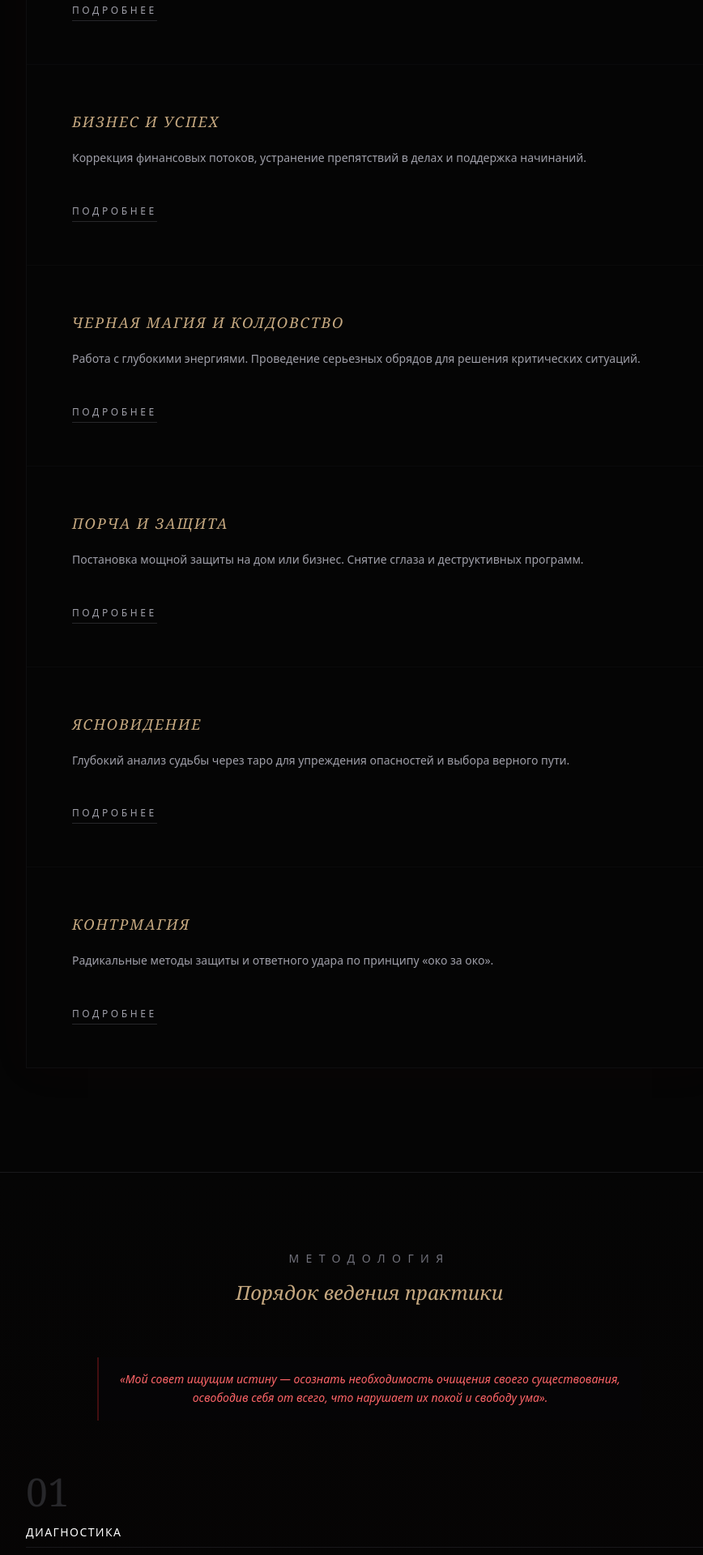
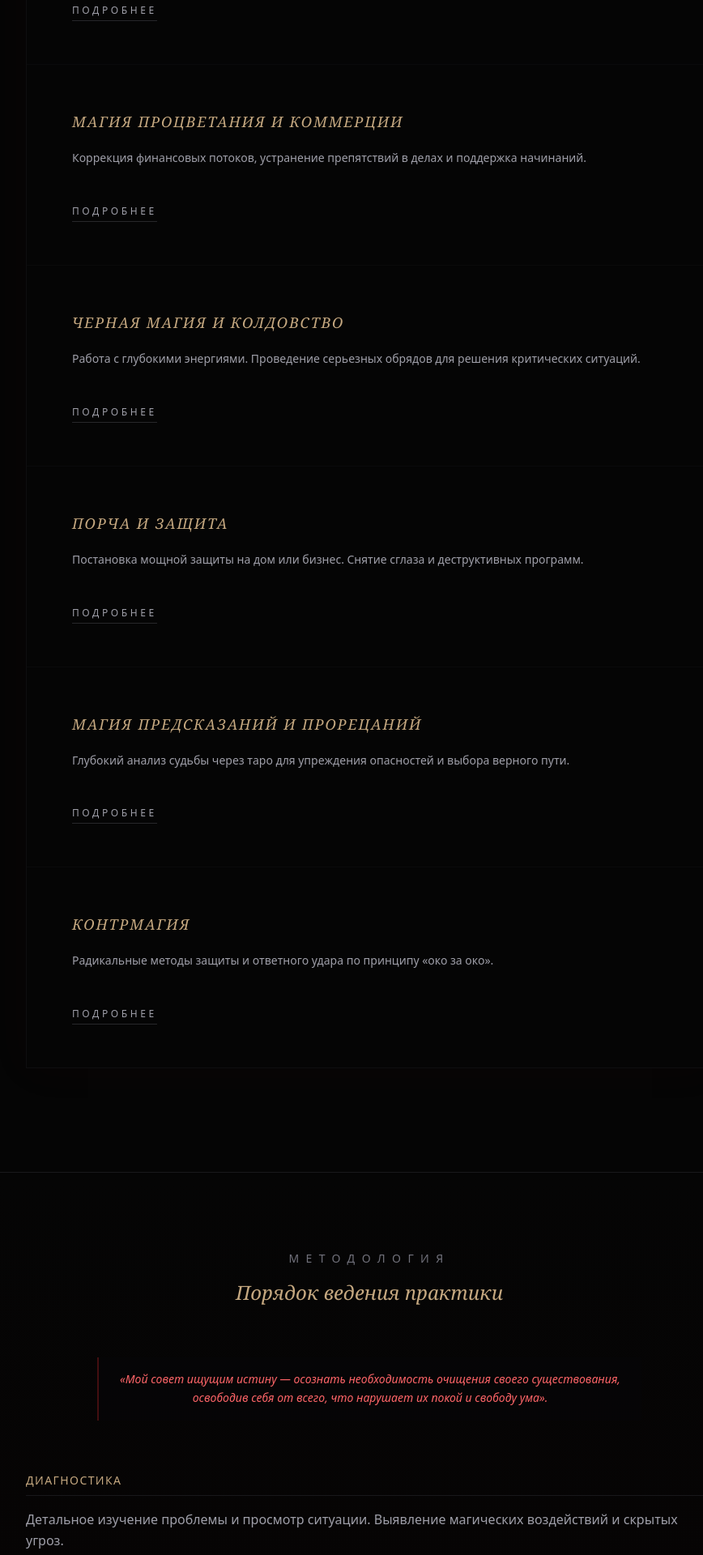
Before and after one commit to staff2507/infinity-magic, a Next.js app: page / in a window 1280 px wide. Shown: the part 2800-4720 px from the top of the page at 81% size, without its empty margins (184-1052 px from the left). Built offline with nearby package versions, Linux system fonts and the light colour scheme.

Commit message:
правки

```diff
--- a/app/page.tsx
+++ b/app/page.tsx
@@ -126,7 +126,7 @@ export default function HomePage() {
         </div>
       </section>
 
-      {/* Направления (Изменено на lg:grid-cols-1 для отображения в один столбик на ПК) */}
+      {/* Направления */}
       <section id="services" className="py-20 sm:py-32 bg-[#050505]">
         <div className="max-w-4xl mx-auto px-4 sm:px-6 space-y-12 sm:space-y-16">
           <div className="text-center">
@@ -140,7 +140,7 @@ export default function HomePage() {
               link="/services/love-magic"
             />
             <ServiceCard
-              title="Бизнес и успех"
+              title="Магия процветания и коммерции"
               desc="Коррекция финансовых потоков, устранение препятствий в делах и поддержка начинаний."
               link="/services/business-help"
             />
@@ -155,7 +155,7 @@ export default function HomePage() {
               link="/services/protection"
             />
             <ServiceCard
-              title="Ясновидение"
+              title="Магия предсказаний и прорецаний"
               desc="Глубокий анализ судьбы через таро для упреждения опасностей и выбора верного пути."
               link="/services/divination"
             />
@@ -168,6 +168,7 @@ export default function HomePage() {
         </div>
       </section>
 
+      {/* Методология */}
       <section className="py-16 sm:py-24 border-t border-zinc-900 bg-gradient-to-b from-[#050505] to-[#080303]">
         <div className="max-w-4xl mx-auto space-y-12 sm:space-y-16 px-4 sm:px-6">
           <div className="text-center">
@@ -175,7 +176,6 @@ export default function HomePage() {
             <p className="text-xl sm:text-2xl font-serif text-[#c5a880] italic">Порядок ведения практики</p>
           </div>
 
-          {/* Цитата из центра фото (над свитками) */}
           <div className="max-w-2xl mx-auto text-center bg-zinc-950/30 p-4 border-l-2 border-red-900/50">
             <p className="text-red-400 text-xs sm:text-sm leading-relaxed italic">
               «Мой совет ищущим истину — осознать необходимость очищения своего существования, освободив себя от всего, что нарушает их покой и свободу ума».
@@ -190,11 +190,8 @@ export default function HomePage() {
               { title: "Закрепление", text: "Постановка мощной защиты. Скрытие работы от сторонних глаз и других мастеров." },
             ].map((step, i) => (
               <div key={i} className="group space-y-3 sm:space-y-4">
-                  {/* Здесь мы выводим номер через индекс, step.num больше нигде не упоминается */}
-                  <span className="text-zinc-800 group-hover:text-red-950/40 transition-colors duration-500 font-serif text-4xl sm:text-5xl block">
-                    0{i + 1}
-                  </span>
-                  <h3 className="text-white text-sm uppercase tracking-widest border-b border-zinc-900 group-hover:border-red-900/30 transition-colors duration-500 pb-2">
+                {/* Номера 01, 02 и т.д. успешно удалены отсюда */}
+                <h3 className="text-[#c5a880] text-sm uppercase tracking-widest border-b border-zinc-900 group-hover:border-red-900/30 transition-colors duration-500 pb-2">
                   {step.title}
                 </h3>
                 <p className="text-zinc-400 text-sm sm:text-base leading-relaxed font-light">
@@ -224,7 +221,7 @@ function ServiceCard({ title, desc, link }: { title: string, desc: string, link:
     <div className="bg-[#050505] p-8 sm:p-10 md:p-14 group hover:bg-[#0a0505] transition-all duration-700 flex flex-col h-full border-zinc-900/50 hover:border-red-900/20 relative overflow-hidden">
       <div className="absolute inset-0 bg-gradient-to-tr from-red-950/5 to-transparent opacity-0 group-hover:opacity-100 transition-opacity duration-700"></div>
 
-      <h3 className="text-base sm:text-lg text-[#c5a880] font-serif mb-4 sm:mb-5 tracking-widest uppercase italic relative z-10">
+      <h3 className="text-base sm:text-lg text-[#c5a880] group-hover:text-[#754a0d] font-serif mb-4 sm:mb-5 tracking-widest uppercase italic relative z-10 transition-all duration-500">
         {title}
       </h3>
 
@@ -235,7 +232,7 @@ function ServiceCard({ title, desc, link }: { title: string, desc: string, link:
       <div className="relative z-10">
         <Link
           href={link}
-          className="text-xs uppercase tracking-[0.3em] text-zinc-400 border-b border-zinc-800 pb-1 group-hover:text-[#c5a880] group-hover:border-[#c5a880]/40 transition-all duration-500"
+          className="text-xs uppercase tracking-[0.3em] text-zinc-400 border-b border-zinc-800 pb-1 group-hover:text-emerald-600 group-hover:border-[#c5a880]/40 transition-all duration-500"
         >
           Подробнее
         </Link>
--- a/app/services/business-help/page.tsx
+++ b/app/services/business-help/page.tsx
@@ -13,7 +13,7 @@ export default function BusinessHelpPage() {
       <div className="relative w-full h-[50vh] md:h-[75vh] border-b border-zinc-900 overflow-hidden">
         <Image
           src="/images/business-hero.webp"
-          alt="Бизнес и успех — Ruslan Infinity"
+          alt="Магия процветания и коммерции — Ruslan Infinity"
           fill
           priority
           className="object-cover opacity-70"
@@ -24,7 +24,7 @@ export default function BusinessHelpPage() {
         <div className="relative z-10 flex items-end justify-center h-full pb-12 sm:pb-16 md:pb-24">
           <div className="text-center px-4">
             <h1 className="text-2xl sm:text-4xl md:text-6xl font-serif tracking-[0.2em] sm:tracking-[0.3em] text-[#c5a880] uppercase mb-3 sm:mb-4">
-              Бизнес и успех
+              Магия процветания и коммерции
             </h1>
             <p className="text-[9px] sm:text-[10px] tracking-[0.4em] sm:tracking-[0.6em] text-zinc-500 uppercase font-light">
               Энергия процветания и власти
--- a/app/services/divination/page.tsx
+++ b/app/services/divination/page.tsx
@@ -13,7 +13,7 @@ export default function DivinationPage() {
       <div className="relative w-full h-[50vh] md:h-[70vh] border-b border-zinc-900 overflow-hidden">
         <Image
           src="/images/divination-hero.webp"
-          alt="Ясновидение и прорицание — Ruslan Infinity"
+          alt="Магия предсказаний и прорецаний — Ruslan Infinity"
           fill
           priority
           className="object-cover opacity-70"
@@ -22,7 +22,7 @@ export default function DivinationPage() {
 
         <div className="relative z-10 flex flex-col items-center justify-center h-full pt-10">
           <h1 className="text-2xl sm:text-3xl md:text-5xl font-serif tracking-[0.2em] sm:tracking-[0.3em] text-[#c5a880] uppercase text-center px-4 leading-tight">
-            Ясновидение
+            Магия предсказаний и прорецаний
           </h1>
           <div className="w-12 h-px bg-accent-red/40 mt-4 md:hidden"></div>
         </div>
```
Lines whose indentation alone changed are shown as unchanged.
